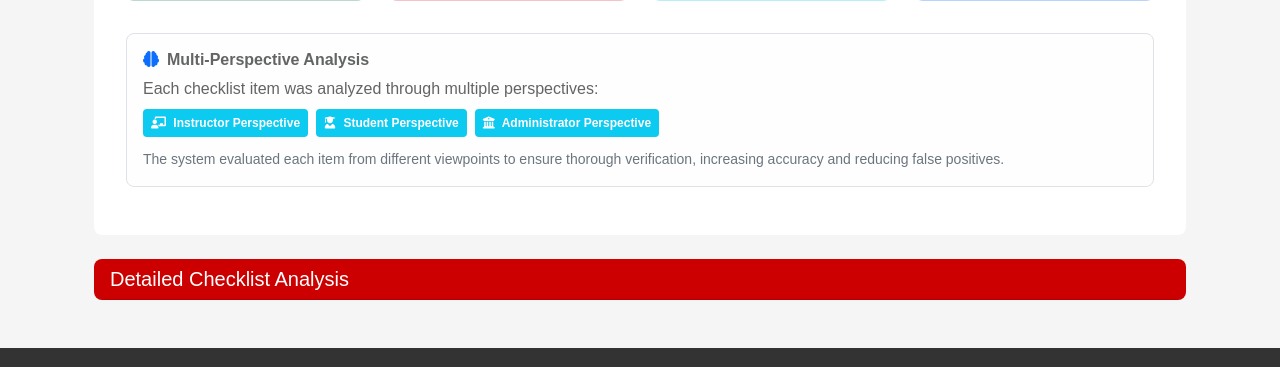
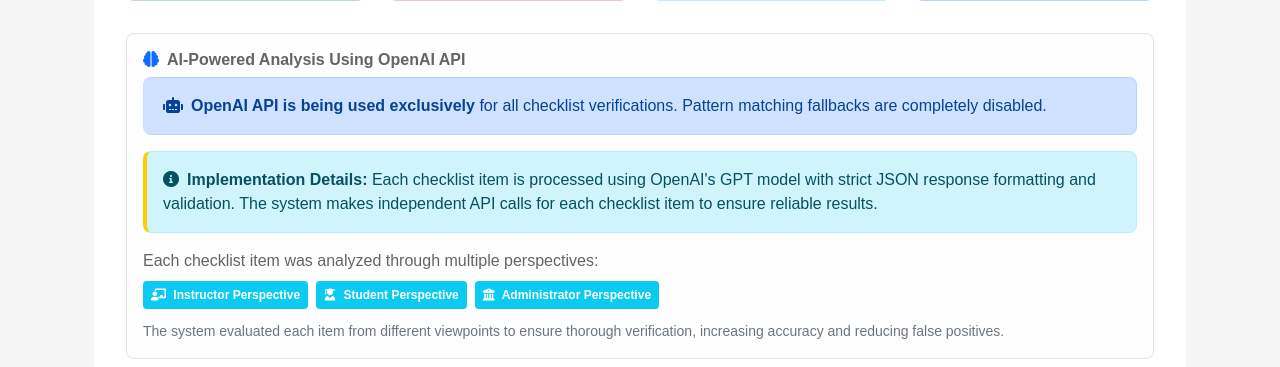
Before and after one commit to cpatsula02/Syllabus-Sync, a Flask app: template templates/results.html in a window 1280 px wide. Shown: the part 364-731 px from the top of the page. Run offline with Flask 3, Linux system fonts and the light colour scheme; the template is opened without the code that fills it, so the values that code supplies are empty.

Commit message:
Improve AI verification clarity and debugging by adding logging and clarifying OpenAI API usage.
Replit-Commit-Author: Agent
Replit-Commit-Session-Id: ea8b1e31-7283-463a-aa80-edbefd311446
Replit-Commit-Screenshot-Url: https://storage.googleapis.com/screenshot-production-us-central1/ed8156f4-e324-4779-a8b6-6af95dac4f25/3954a3d2-7cec-4788-80ef-9ce89c7c85fa.jpg

```diff
--- a/app.py
+++ b/app.py
@@ -189,6 +189,19 @@ def index():
 
                     # Process results from OpenAI API exclusively - no pattern matching
                     results = analysis_results
+
+                    # Debug logging to understand the structure of results
+                    app.logger.error(f"DEBUG INFO: Type of results is: {type(results)}")
+                    app.logger.error(f"DEBUG INFO: results dict contains {len(results)} items")
+
+                    # Debug the structure of each key-value pair
+                    for key, value in results.items():
+                        app.logger.error(f"DEBUG: Processing key {key}, value type: {type(value)}")
+
+                        # Debug method field to ensure OpenAI API is being used
+                        if isinstance(value, dict) and 'method' in value:
+                            method = value.get('method', '')
+                            app.logger.error(f"DEBUG: Item '{key}' used method: {method}")
 
                     # Check if any results have the openai_api_error method
                     api_errors = [item for item, result in results.items()
--- a/templates/results.html
+++ b/templates/results.html
@@ -52,7 +52,13 @@
             <div class="row mt-3">
                 <div class="col-12">
                     <div class="alert alert-light border p-3">
-                        <h6 class="mb-2 fw-bold"><i class="fas fa-brain me-2 text-primary"></i>Multi-Perspective Analysis</h6>
+                        <h6 class="mb-2 fw-bold"><i class="fas fa-brain me-2 text-primary"></i>AI-Powered Analysis Using OpenAI API</h6>
+                        <div class="alert alert-primary">
+                            <i class="fas fa-robot me-2"></i><strong>OpenAI API is being used exclusively</strong> for all checklist verifications. Pattern matching fallbacks are completely disabled.
+                        </div>
+                        <div class="alert alert-info mt-2">
+                            <i class="fas fa-info-circle me-2"></i><strong>Implementation Details:</strong> Each checklist item is processed using OpenAI's GPT model with strict JSON response formatting and validation. The system makes independent API calls for each checklist item to ensure reliable results.
+                        </div>
                         <p class="mb-2">Each checklist item was analyzed through multiple perspectives:</p>
                         <div class="d-flex flex-wrap mb-2">
                             <span class="badge bg-info me-2 mb-1 p-2"><i class="fas fa-chalkboard-teacher me-1"></i> Instructor Perspective</span>
@@ -105,7 +111,7 @@
 
                 <div class="alert alert-info mb-3">
                     <i class="fas fa-robot me-2"></i>
-                    <strong>AI-Verified Analysis:</strong> These missing items were identified through thorough multi-perspective analysis. Each item was scanned <strong>exactly 3 times</strong> from different analytical viewpoints (instructor, student, and administrator perspectives) to ensure accurate results and minimize false negatives.
+                    <strong>OpenAI API-Verified Analysis:</strong> These missing items were identified through thorough multi-perspective analysis using the OpenAI API exclusively. Each item was processed using OpenAI's GPT model with strict JSON response requirements to ensure accurate results and minimize false negatives.
                 </div>
 
                 <!-- Yellow box with bullet-pointed missing items -->
```
Also changed, not shown: openai_helper.py (+26 -6 lines).
